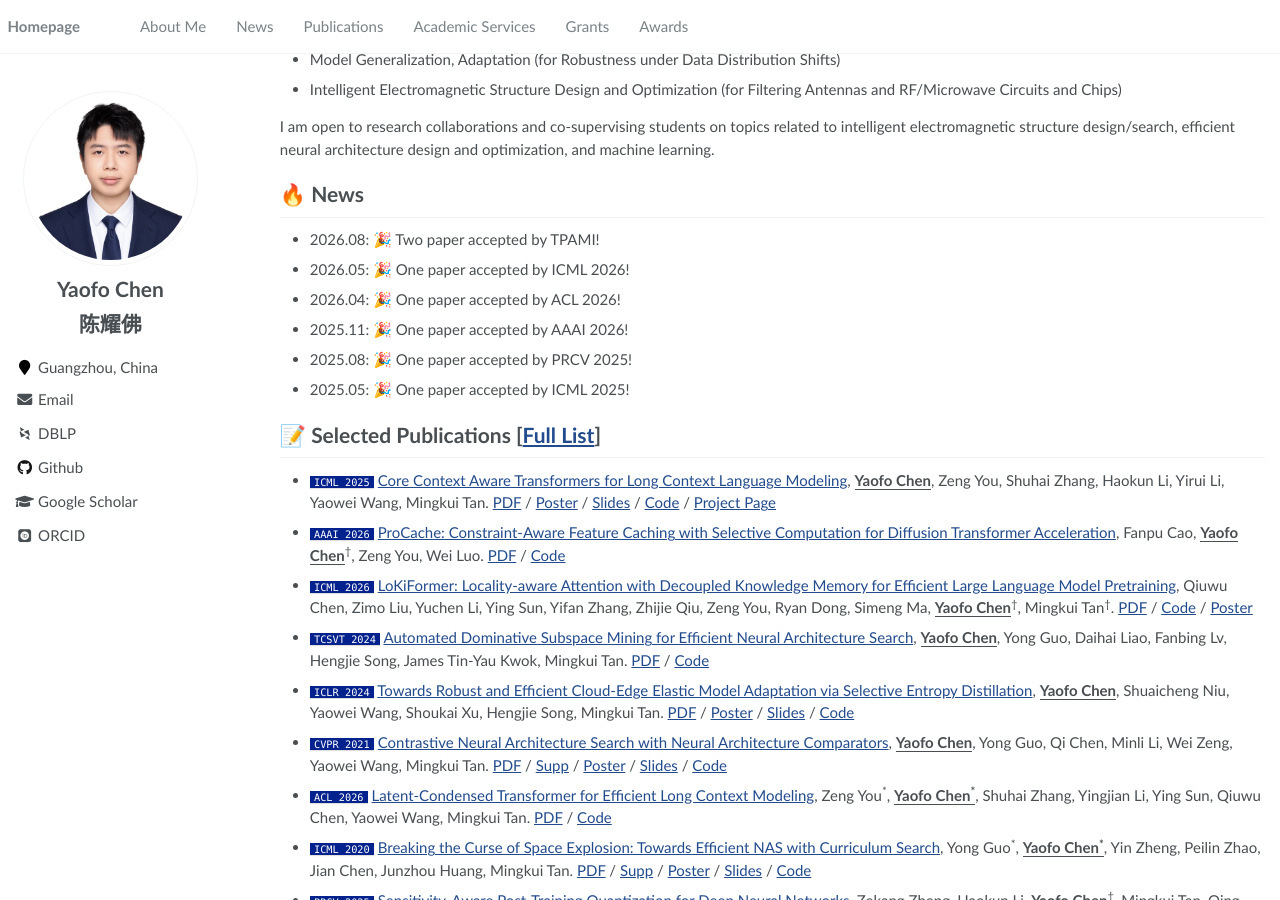
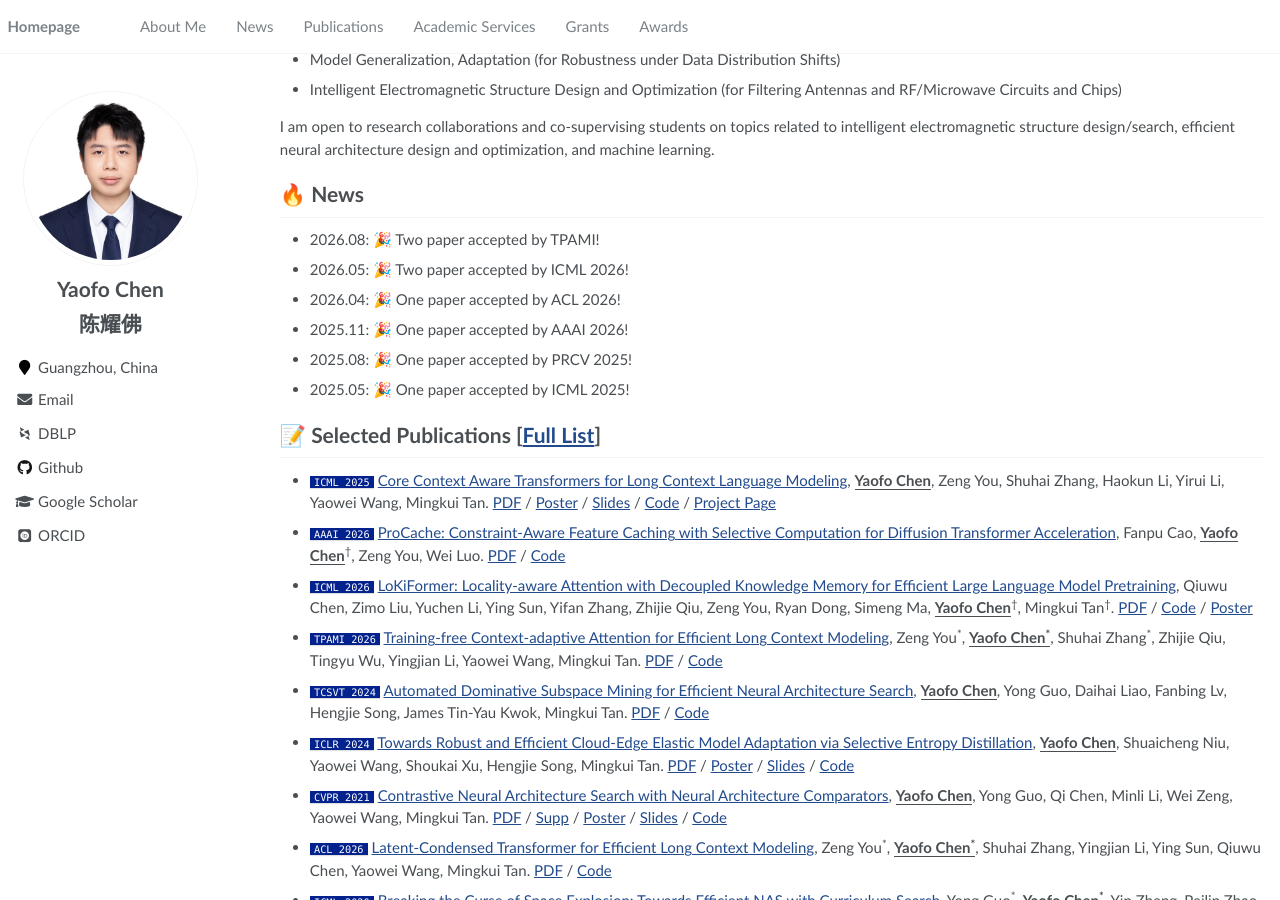
Before and after one commit to chenyaofo/homepagev2, a Jekyll site: the page built from _pages/about.md, in a window 1280 px wide and 900 px high, scrolled down 216 px. Built offline with Jekyll 4.4.1, drawn with Linux system fonts in a browser that asks for light colours; some web fonts are replaced.

Commit message:
add pami26

```diff
--- a/_pages/includes/news.md
+++ b/_pages/includes/news.md
@@ -1,6 +1,6 @@
 # 🔥 News
 - 2026.08: 🎉 Two paper accepted by TPAMI!
-- 2026.05: 🎉 One paper accepted by ICML 2026!
+- 2026.05: 🎉 Two paper accepted by ICML 2026!
 - 2026.04: 🎉 One paper accepted by ACL 2026!
 - 2025.11: 🎉 One paper accepted by AAAI 2026!
 - 2025.08: 🎉 One paper accepted by PRCV 2025!
--- a/_pages/includes/pub.md
+++ b/_pages/includes/pub.md
@@ -3,6 +3,7 @@
  - `ICML 2025` [Core Context Aware Transformers for Long Context Language Modeling](https://proceedings.mlr.press/v267/chen25cg.html), <u><strong>Yaofo Chen</strong></u>, Zeng You, Shuhai Zhang, Haokun Li, Yirui Li, Yaowei Wang, Mingkui Tan. [PDF](papers/chen-core-context-aware-transformers-for-long-context-language-modeling.pdf) / [Poster](posters/chen-core-context-aware-transformers-for-long-context-language-modeling-poster.pdf) / [Slides](slides/chen-core-context-aware-transformers-for-long-context-language-modeling-slides.pdf) / [Code](https://github.com/chenyaofo/CCA-Attention) / [Project Page](https://bolixinyu.github.io/CCA-Attention-Page)
  - `AAAI 2026` [ProCache: Constraint-Aware Feature Caching with Selective Computation for Diffusion Transformer Acceleration](https://doi.org/10.1609/aaai.v40i24.39069), Fanpu Cao, <u><strong>Yaofo Chen</strong></u><sup>†</sup>, Zeng You, Wei Luo. [PDF](papers/cao-procache-constraint-aware-feature-caching-with-selective-computation-for-diffusion-transformer-acceleration.pdf) / [Code](https://github.com/macovaseas/ProCache)
  - `ICML 2026` [LoKiFormer: Locality-aware Attention with Decoupled Knowledge Memory for Efficient Large Language Model Pretraining](https://icml.cc/virtual/2026/poster/61102), Qiuwu Chen, Zimo Liu, Yuchen Li, Ying Sun, Yifan Zhang, Zhijie Qiu, Zeng You, Ryan Dong, Simeng Ma, <u><strong>Yaofo Chen</strong></u><sup>†</sup>, Mingkui Tan<sup>†</sup>. [PDF](papers/chen-lokiformer-locality-aware-attention-with-decoupled-knowledge-memory-for-efficient-large-language-model-pretraining.pdf) / [Code](https://github.com/zliu69/aigcode_lokiformer) / [Poster](posters/chen-lokiformer-locality-aware-attention-with-decoupled-knowledge-memory-for-efficient-large-language-model-pretraining-poster.pdf)
+ - `TPAMI 2026` [Training-free Context-adaptive Attention for Efficient Long Context Modeling](/resouces-no-available), Zeng You<sup>*</sup>, <u><strong>Yaofo Chen<sup>*</sup></strong></u>, Shuhai Zhang<sup>*</sup>, Zhijie Qiu, Tingyu Wu, Yingjian Li, Yaowei Wang, Mingkui Tan. [PDF](/resouces-no-available) / [Code](/resouces-no-available)
  - `TCSVT 2024` [Automated Dominative Subspace Mining for Efficient Neural Architecture Search](https://doi.org/10.1109/TCSVT.2024.3395463), <u><strong>Yaofo Chen</strong></u>, Yong Guo, Daihai Liao, Fanbing Lv, Hengjie Song, James Tin-Yau Kwok, Mingkui Tan. [PDF](papers/chen-automated-dominative-subspace-mining-for-efficient-neural-architecture-search.pdf) / [Code](https://github.com/chenyaofo/ASE-NAS)
  - `ICLR 2024` [Towards Robust and Efficient Cloud-Edge Elastic Model Adaptation via Selective Entropy Distillation](https://openreview.net/forum?id=vePdNU3u6n), <u><strong>Yaofo Chen</strong></u>, Shuaicheng Niu, Yaowei Wang, Shoukai
 Xu, Hengjie Song, Mingkui Tan. [PDF](papers/chen-towards-robust-and-efficient-cloud-edge-elastic-model-adaptation-via-selective-entropy-distillation.pdf) / [Poster](posters/chen-towards-robust-and-efficient-cloud-edge-elastic-model-adaptation-via-selective-entropy-distillation-poster.pdf) / [Slides](slides/chen-towards-robust-and-efficient-cloud-edge-elastic-model-adaptation-via-selective-entropy-distillation-slides.pdf) / [Code](https://github.com/chenyaofo/CEMA)
```
